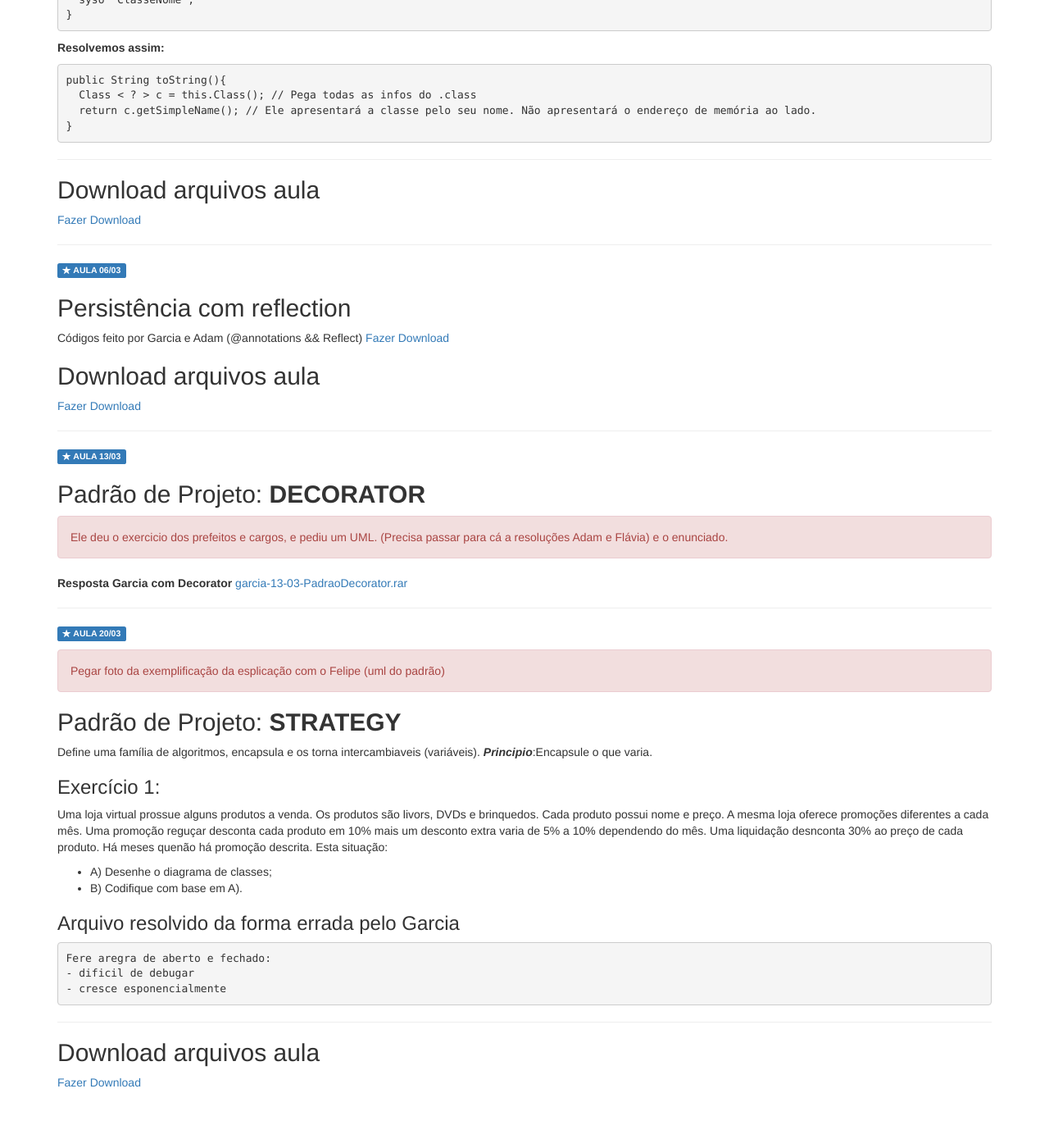
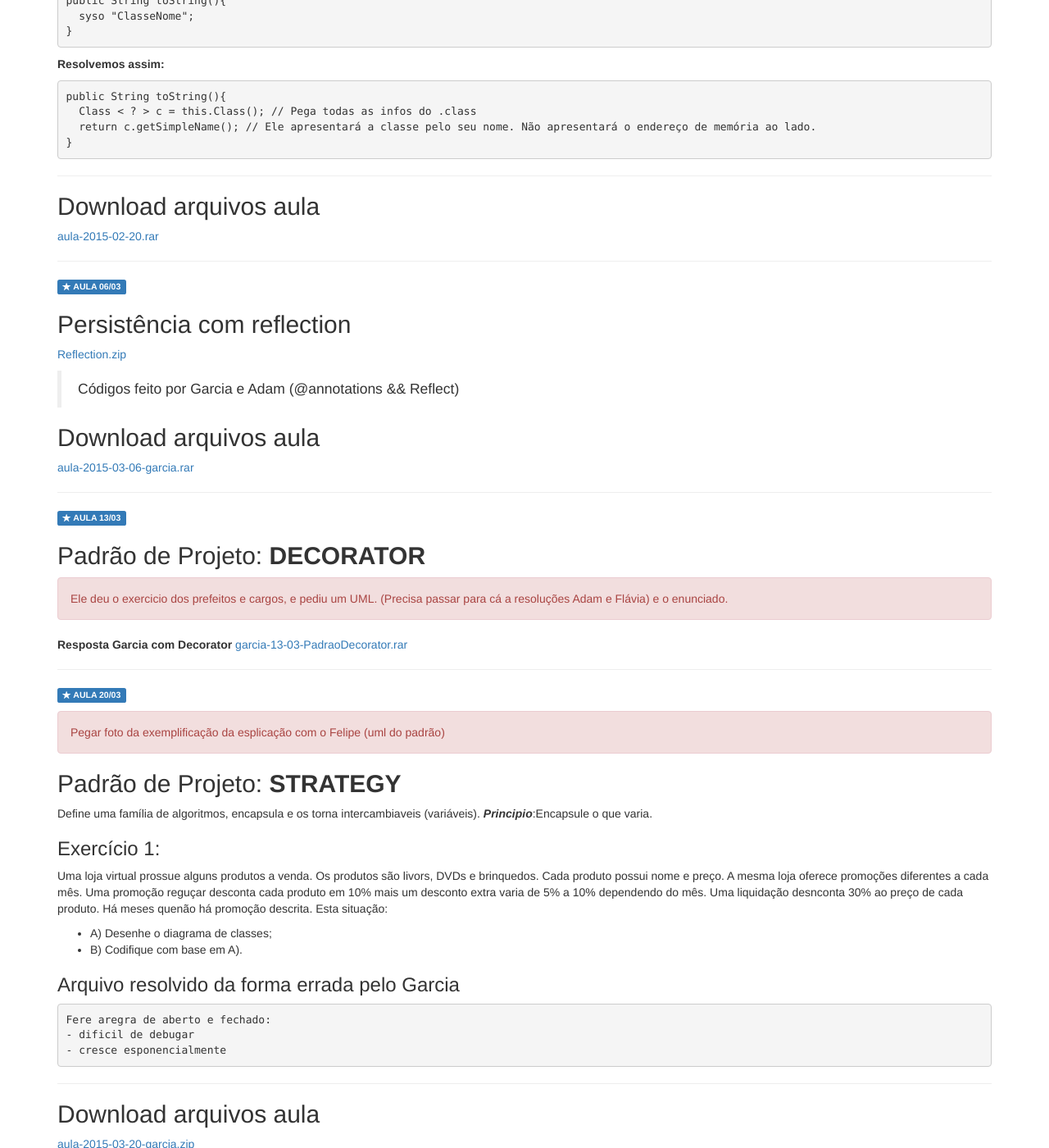
Before and after one commit to fatechub/fatecrl-curso-si, a Jekyll site: the page built from disciplinas/ciclo-5-garcia.md, in a window 1280 px wide and 1400 px high, scrolled down 3513 px. Shown: the whole window at 82% size. Built offline with Jekyll 4.4.1, drawn with Linux system fonts in a browser that asks for light colours; nearby versions of some CDN libraries; library files that are not in the unit come from our copies; before the commit the page ends 4853 px from its top, so only the background shows below that; some of the changed text lies outside the part shown.

Commit message:
Adiciona lista 2 exercicio Garcia

```diff
--- a/disciplinas/ciclo-5-garcia.md
+++ b/disciplinas/ciclo-5-garcia.md
@@ -6,10 +6,11 @@
 ---
 {% include JB/setup %}
 
-<span class="label label-primary text-uppercase"><span class="glyphicon glyphicon glyphicon-star"></span> Fixo</span>
+<span class="label label-warning text-uppercase"><span class="glyphicon glyphicon glyphicon-star"></span> Fixo</span>
 
 - [Repositório com exemplos de utilização de padrões de projeto implementados em Java.](https://github.com/MarcosX/Padr-es-de-Projeto)
 - [L1.pdf - Exercicio de Treino dado pelo Garcia Reflection]({{ site.production_url }}/media/L1.pdf)
+- [6PPL2.pdf - Exercicio 2 de Treino dado pelo Garcia Reflection]({{ site.production_url }}/media/6PPL2.pdf)
 
 ***
 
@@ -99,7 +100,7 @@
 ***
 
 ## Download arquivos aula
-[Fazer Download]({{ site.production_url }}/media/aula-2015-02-13.rar)
+[aula-2015-02-13.rar]({{ site.production_url }}/media/aula-2015-02-13.rar)
 
 ***
 
@@ -207,18 +208,19 @@
 ***
 
 ## Download arquivos aula
-[Fazer Download]({{ site.production_url }}/media/aula-2015-02-20.rar)
+[aula-2015-02-20.rar]({{ site.production_url }}/media/aula-2015-02-20.rar)
 
 ***
 
 <span class="label label-primary text-uppercase"><span class="glyphicon glyphicon glyphicon-star"></span> Aula 06/03</span>
 
 ## Persistência com reflection
-Códigos feito por Garcia e Adam (@annotations && Reflect)
-[Fazer Download]({{ site.production_url }}/media/Reflection.zip)
+[Reflection.zip]({{ site.production_url }}/media/Reflection.zip)
+
+> Códigos feito por Garcia e Adam (@annotations && Reflect)
 
 ## Download arquivos aula
-[Fazer Download]({{ site.production_url }}/media/aula-2015-03-06-garcia.rar)
+[aula-2015-03-06-garcia.rar]({{ site.production_url }}/media/aula-2015-03-06-garcia.rar)
 
 ***
 
@@ -261,4 +263,4 @@
 
 ## Download arquivos aula
 
-[Fazer Download]({{ site.production_url }}/media/aula-2015-03-20-garcia.zip)
+[aula-2015-03-20-garcia.zip]({{ site.production_url }}/media/aula-2015-03-20-garcia.zip)
```
Also changed, not shown: 1 other file.
